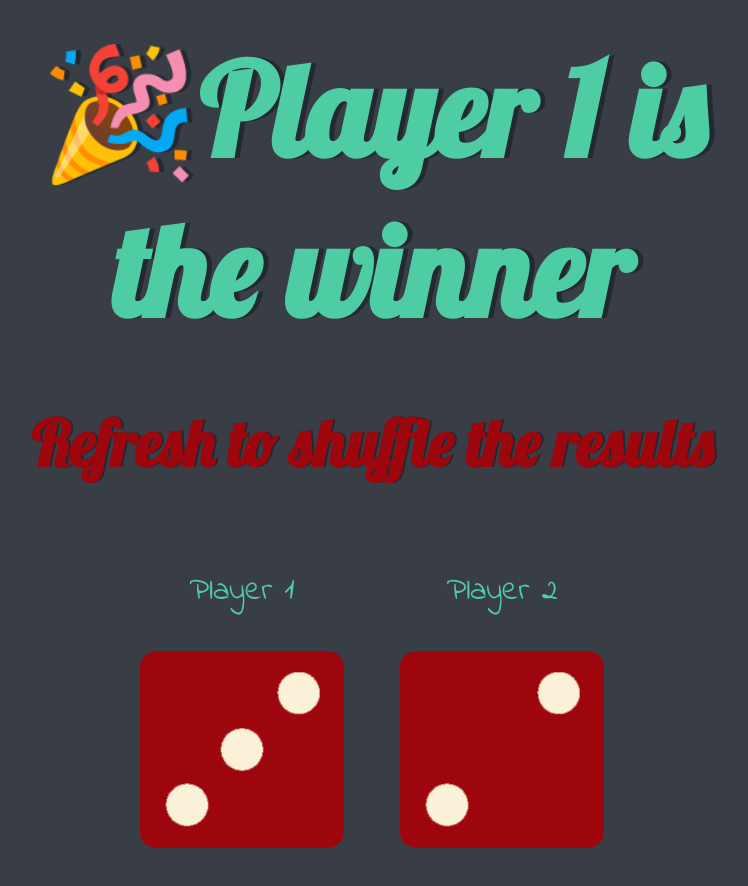
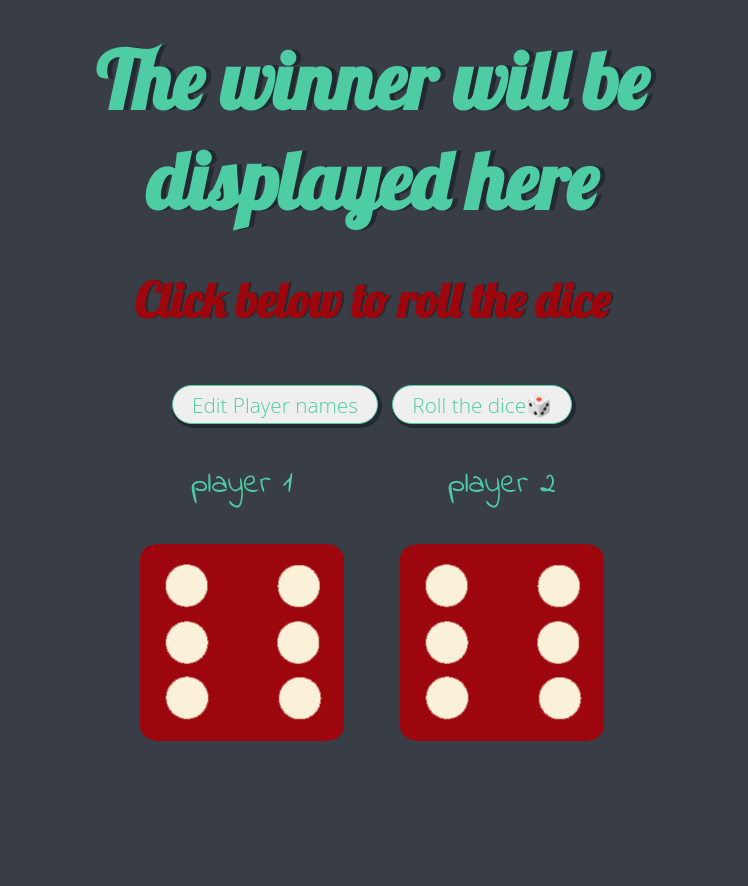
Before and after one commit to Waruhiu/Tie-Breaker, a plain HTML site: page index.html in a window 1280 px wide. Shown: the whole page, without its empty margins (268-1016 px from the left). After the commit the page ends 812 px from the top, so only its background shows below. Drawn offline with Linux system fonts and the light colour scheme.

Commit message:
Add files via upload

```diff
--- a/index.html
+++ b/index.html
@@ -10,15 +10,20 @@
   <body>
 
     <div class="container">
-      <h1>Refresh Me</h1>
-<h2>Refresh to shuffle the results</h2>
-      <div class="dice">
-        <p>Player 1</p>
+      <h1>The winner will be displayed here</h1>
+<h2>Click below to roll the dice</h2>
+<div class="baton">
+  <button class="btn" id="edit" type="button">Edit Player names</button>
+<button class="btn" id="play" type="button">Roll the dice🎲</button>
+
+</div>
+      <div class="dice" >
+        <p id="p1">Player 1</p>
         <img class="img1" src="images/dice6.png">
       </div>
 
-      <div class="dice">
-        <p>Player 2</p>
+      <div class="dice" >
+        <p id="p2">Player 2</p>
         <img class="img2" src="images/dice6.png">
       </div>
 
--- a/jsindex.js
+++ b/jsindex.js
@@ -1,4 +1,10 @@
-window.onload=randomizer;
+var player1="player 1";
+document.querySelector("#p1").innerHTML=player1;
+var player2="player 2";
+document.querySelector("#p2").innerHTML=player2;
+
+document.querySelector("#play").addEventListener("click", randomizer);
+document.querySelector("#edit").addEventListener("click", names);r
 
 function randomizer(){
 randomNumber1=(Math.floor(Math.random()*6)+1);
@@ -41,13 +47,20 @@ else if(randomNumber2==6){
 }
 
 if (randomNumber1>randomNumber2){
-  document.querySelector("h1").innerHTML=("🎉Player 1 is the winner");
+  document.querySelector("h1").innerHTML=("🎉 "+player1+" is the winner");
 }
 else if (randomNumber1<randomNumber2){
-  document.querySelector("h1").innerHTML=("🎉Player 2 is the winner");
+  document.querySelector("h1").innerHTML=("🎉"+player2+" is the winner");
 }
 else if (randomNumber1==randomNumber2){
   document.querySelector("h1").innerHTML=("😬Looks like a draw");
 }
 
 }
+function names(){
+  player1=prompt("What should we call player 1?");
+  document.querySelector("#p1").innerHTML=player1;
+  player2=prompt("What should we call player 2?");
+  document.querySelector("#p2").innerHTML=player2;
+
+}
--- a/styles.css
+++ b/styles.css
@@ -18,14 +18,46 @@ h1 {
   margin: 30px;
   font-family: 'Lobster', cursive;
   text-shadow: 5px 0 #232931;
-  font-size: 8rem;
+  font-size: 5rem;
   color: #4ECCA3;
 }
 h2{
 font-family: 'Lobster', cursive;
-font-size:4rem;
+font-size:3rem;
 text-shadow: 2px 0 #232931;
 color:#9c060c;
+}
+.baton{
+  margin-top:50px;
+	text-align:center;
+}
+.btn{
+  display:inline-block;
+  box-shadow:2px 2px 0 2px #232931;
+
+	font:normal normal 300 1.3em 'Open Sans';
+	text-decoration:none;
+
+	color:#4ECCA3;
+	brackground-color:transparent;
+	border:1px solid #4ECCA3;
+	border-radius:100px;
+
+	padding: .3rem 1.2rem;
+	margin:5px;
+
+	background-size: 200% 100%;
+	background-image: linear-gradient(to right, transparent 50%, rgba(28, 190, 131, 1) 50%);
+	transition: background-position .3s cubic-bezier(0.19, 1, 0.22, 1) .1s, color .5s ease 0s, background-color .5s ease;
+}
+.btn:hover{
+	color:rgba(255, 255, 255, 1);
+	background-color: #4ECCA3;
+	background-position: -100% 100%;
+}
+.btn:active{
+  box-shadow: 0 0;
+  padding: .4rem 1.3rem;
 }
 
 p {
```
